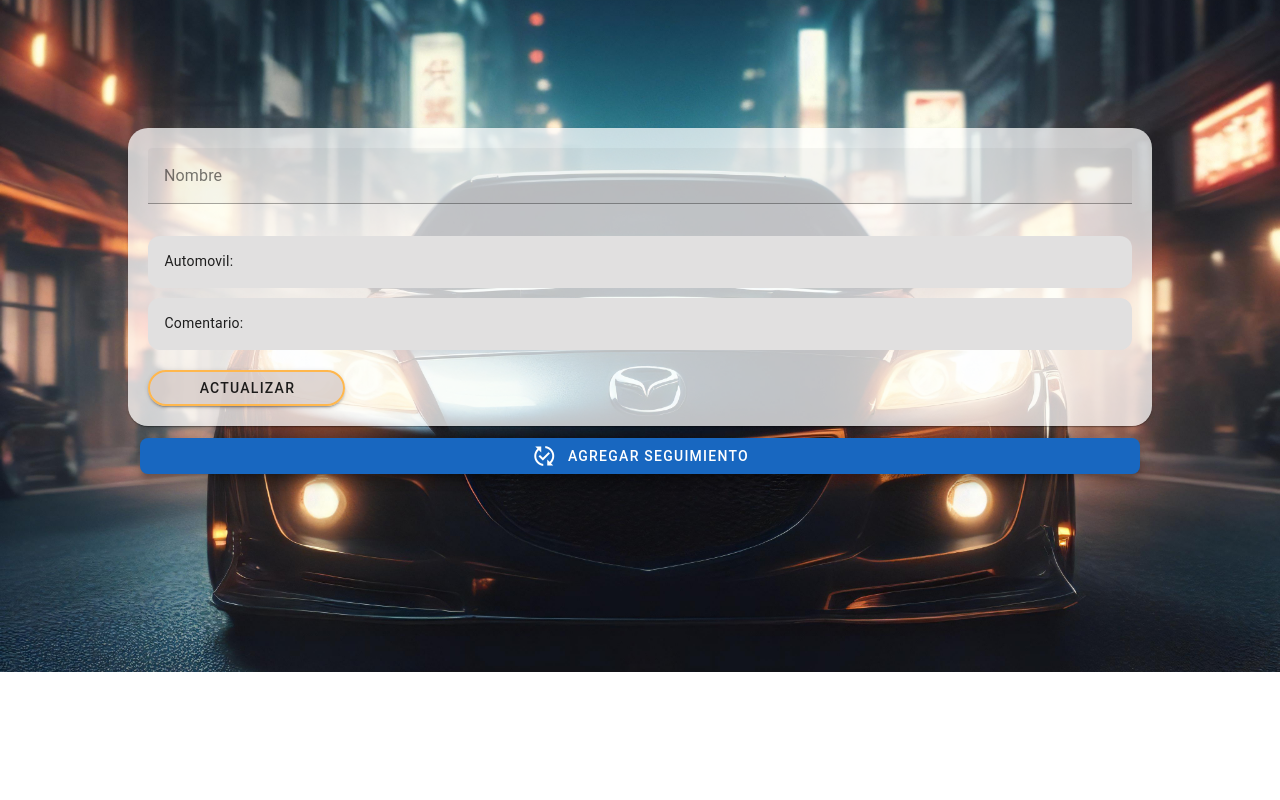
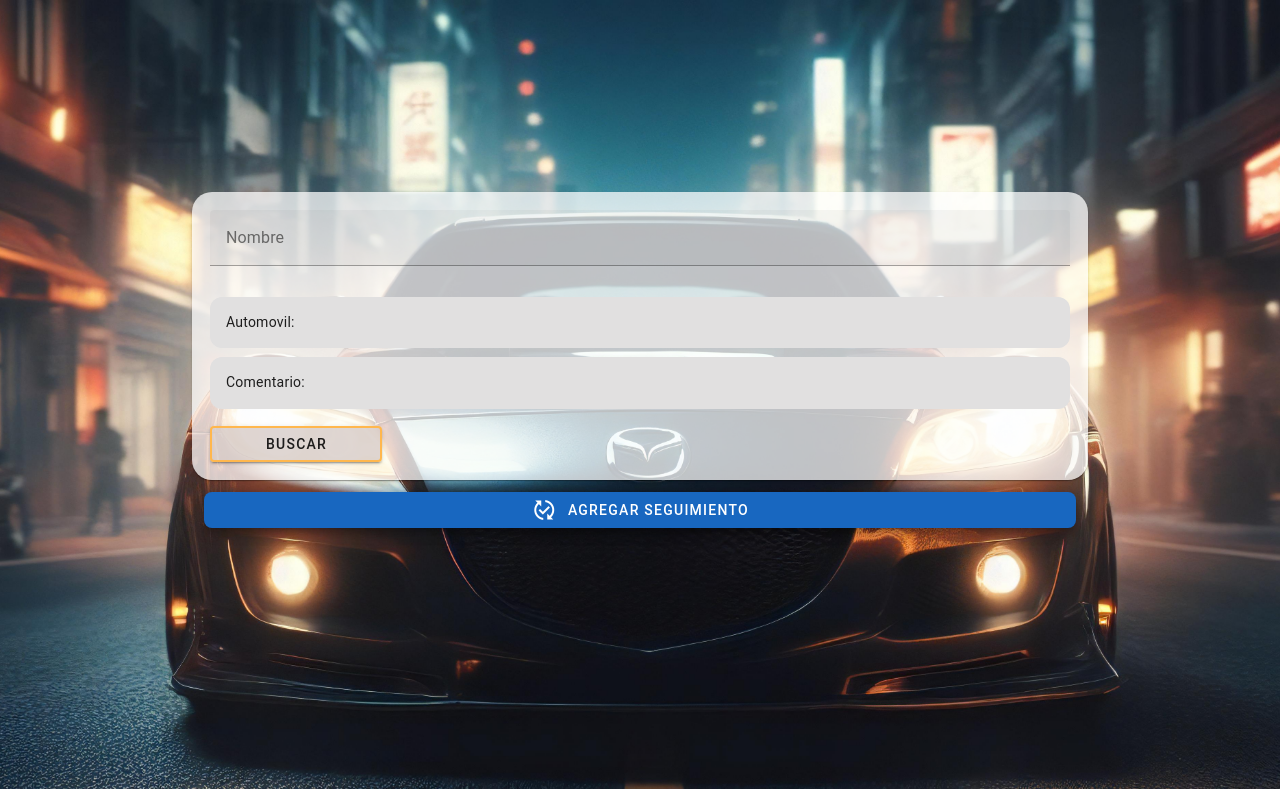
Before and after one commit to PipeGom/Dllo-front-end, a Nuxt app in the folder dllo-front-end-PrAu/: page /actualizar-seguimiento in a window 1280 px wide. Built offline with nearby package versions, Linux system fonts and the light colour scheme; data requests are answered from the project's data file.

Commit message:
Fix: mejora de la pagina de seguimiento

```diff
--- a/dllo-front-end-PrAu/components/ListarSeguimiento.vue
+++ b/dllo-front-end-PrAu/components/ListarSeguimiento.vue
@@ -15,7 +15,7 @@
       <v-card-text class="textos">Automovil: {{car.marca}} {{ car.modelo }}</v-card-text>
       <v-card-text class="textos">Comentario: {{car.comentario}}</v-card-text>
 
-      <v-btn type="submit" class="boton rounded-pill" >Actualizar</v-btn>
+      <v-btn type="submit" class="boton" >Buscar</v-btn>
       </v-form>
       </v-card>
       </div>
@@ -55,7 +55,7 @@ rel="stylesheet">
               title="Actualizando Auto"
             ></v-toolbar>
               <v-form @submit.prevent="PostApi" class="frm1">
-                <v-text-field variant="solo-inverted" v-model="id_auto" label="ID del auto" required>{{ car.id }}</v-text-field>
+                <v-card-text variant="solo-inverted" v-model="id_auto" label="ID del auto" required>{{ car.id }}</v-card-text>
                 <v-text-field variant="solo-inverted" v-model="price" label="Coste de la reparacion" required></v-text-field>
                 <v-text-field variant="solo-inverted" v-model="time" label="Tiempo estimado" required></v-text-field>
             <v-card-actions class="justify-end">
@@ -171,6 +171,7 @@ export default{
       .then(resp=>{
           console.log(resp);
           this.GetApi();
+          alert("El seguimiento ha sido registrado ");
       })
       .catch(err=>{
           console.log(err);
--- a/dllo-front-end-PrAu/db.json
+++ b/dllo-front-end-PrAu/db.json
@@ -201,6 +201,18 @@
       "horas_reparacion": 2,
       "id_auto": 3,
       "id": 9
+    },
+    {
+      "precio_reparacion": 11,
+      "horas_reparacion": 2,
+      "id_auto": 7,
+      "id": 10
+    },
+    {
+      "precio_reparacion": 2391,
+      "horas_reparacion": 9000,
+      "id_auto": 7,
+      "id": 11
     }
   ],
   "inventario": [
--- a/dllo-front-end-PrAu/pages/actualizar-seguimiento.vue
+++ b/dllo-front-end-PrAu/pages/actualizar-seguimiento.vue
@@ -5,7 +5,7 @@
 </template>
 <style scoped>
 .sheet1{
-    padding: 10%;
+    padding: 15%;
     background-image: url(../src/creacionSeguimientoFondo.jpg);
     background-size: cover; /* Establece el tamaño de fondo en "cover" */
     background-position: center; /* Opcional: centra la imagen de fondo */
```
